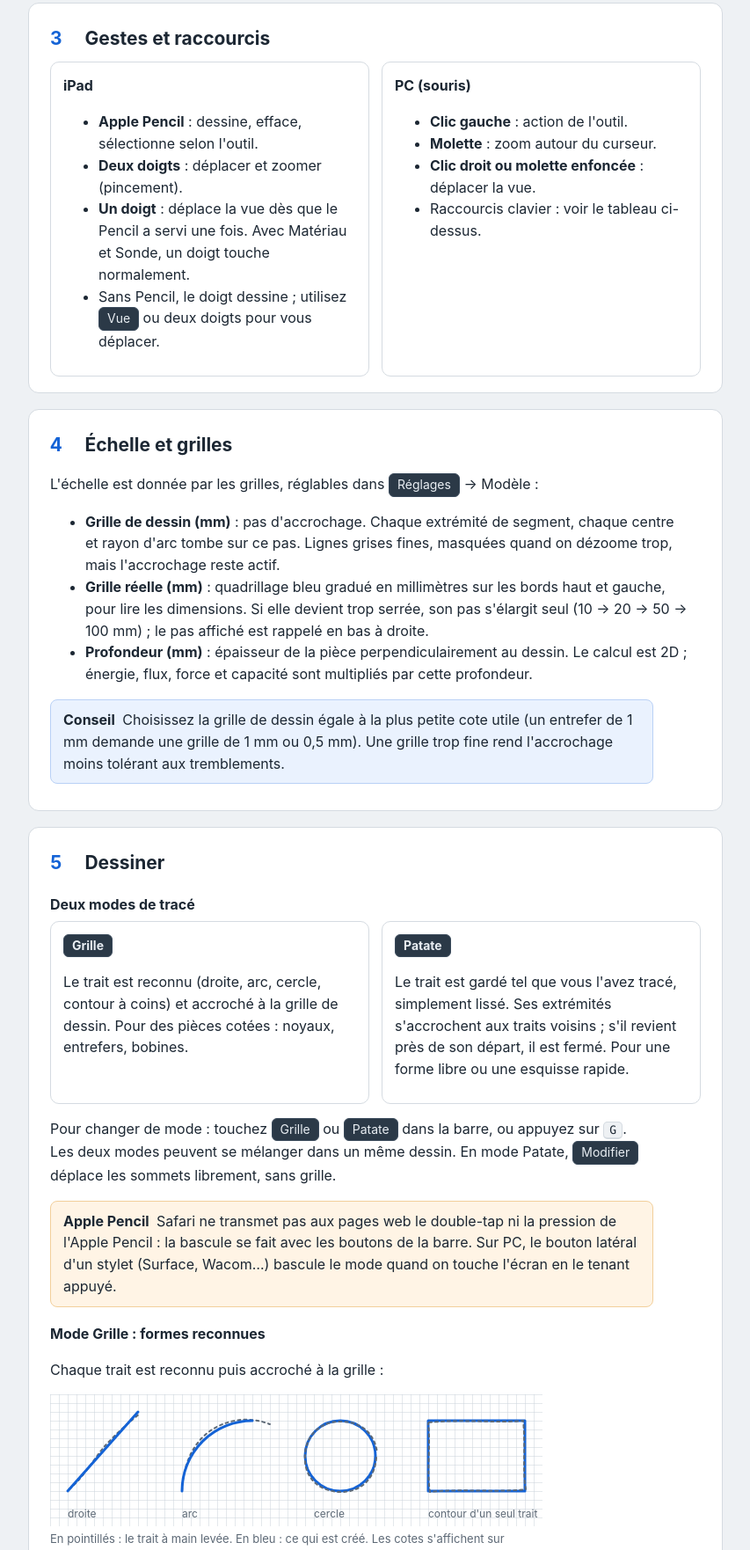
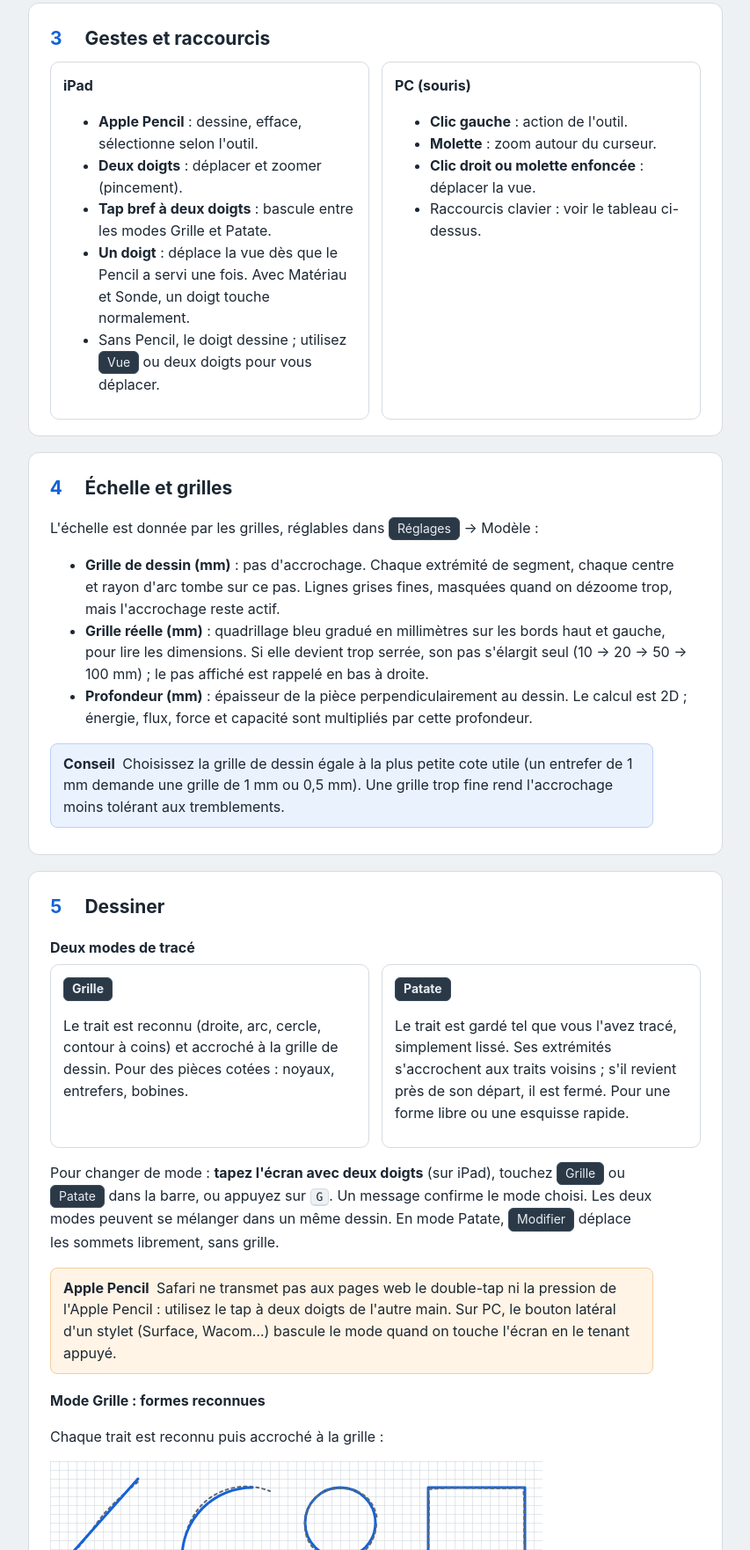
Before and after one commit to jgprotosoft/field-tool, a plain HTML site: page aide.html in a window 1280 px wide. Shown: the part 1456-3218 px from the top of the page at 88% size, without its empty margins (342-1195 px from the left). Drawn offline with Linux system fonts and the light colour scheme.

Commit message:
Aide : tap à deux doigts
Co-Authored-By: Claude Opus 5.5 <noreply@anthropic.com>

```diff
--- a/aide.html
+++ b/aide.html
@@ -170,6 +170,7 @@ code { font: 14px ui-monospace, Menlo, Consolas, monospace; }
       <ul>
         <li><b>Apple Pencil</b> : dessine, efface, sélectionne selon l'outil.</li>
         <li><b>Deux doigts</b> : déplacer et zoomer (pincement).</li>
+        <li><b>Tap bref à deux doigts</b> : bascule entre les modes Grille et Patate.</li>
         <li><b>Un doigt</b> : déplace la vue dès que le Pencil a servi une fois. Avec Matériau et Sonde, un doigt touche normalement.</li>
         <li>Sans Pencil, le doigt dessine ; utilisez <span class="chip">Vue</span> ou deux doigts pour vous déplacer.</li>
       </ul>
@@ -210,8 +211,8 @@ code { font: 14px ui-monospace, Menlo, Consolas, monospace; }
       <p>Le trait est gardé tel que vous l'avez tracé, simplement lissé. Ses extrémités s'accrochent aux traits voisins ; s'il revient près de son départ, il est fermé. Pour une forme libre ou une esquisse rapide.</p>
     </div>
   </div>
-  <p>Pour changer de mode : touchez <span class="chip">Grille</span> ou <span class="chip">Patate</span> dans la barre, ou appuyez sur <kbd>G</kbd>. Les deux modes peuvent se mélanger dans un même dessin. En mode Patate, <span class="chip">Modifier</span> déplace les sommets librement, sans grille.</p>
-  <div class="warn"><b>Apple Pencil</b> Safari ne transmet pas aux pages web le double-tap ni la pression de l'Apple Pencil : la bascule se fait avec les boutons de la barre. Sur PC, le bouton latéral d'un stylet (Surface, Wacom…) bascule le mode quand on touche l'écran en le tenant appuyé.</div>
+  <p>Pour changer de mode : <b>tapez l'écran avec deux doigts</b> (sur iPad), touchez <span class="chip">Grille</span> ou <span class="chip">Patate</span> dans la barre, ou appuyez sur <kbd>G</kbd>. Un message confirme le mode choisi. Les deux modes peuvent se mélanger dans un même dessin. En mode Patate, <span class="chip">Modifier</span> déplace les sommets librement, sans grille.</p>
+  <div class="warn"><b>Apple Pencil</b> Safari ne transmet pas aux pages web le double-tap ni la pression de l'Apple Pencil : utilisez le tap à deux doigts de l'autre main. Sur PC, le bouton latéral d'un stylet (Surface, Wacom…) bascule le mode quand on touche l'écran en le tenant appuyé.</div>
   <h3>Mode Grille : formes reconnues</h3>
   <p>Chaque trait est reconnu puis accroché à la grille :</p>
   <figure>
--- a/sw.js
+++ b/sw.js
@@ -1,6 +1,6 @@
 // Service worker : garde l'application en cache pour l'utiliser hors connexion.
 // En ligne, on prend la version du serveur (et on met le cache à jour) ; hors ligne, on sert le cache.
-const CACHE = "fieldtool-v4";
+const CACHE = "fieldtool-v5";
 const FILES = [
   "./", "index.html", "aide.html", "style.css", "manifest.webmanifest",
   "js/materials.js", "js/geometry.js", "js/mesher.js", "js/fem.js", "js/app.js",
```
